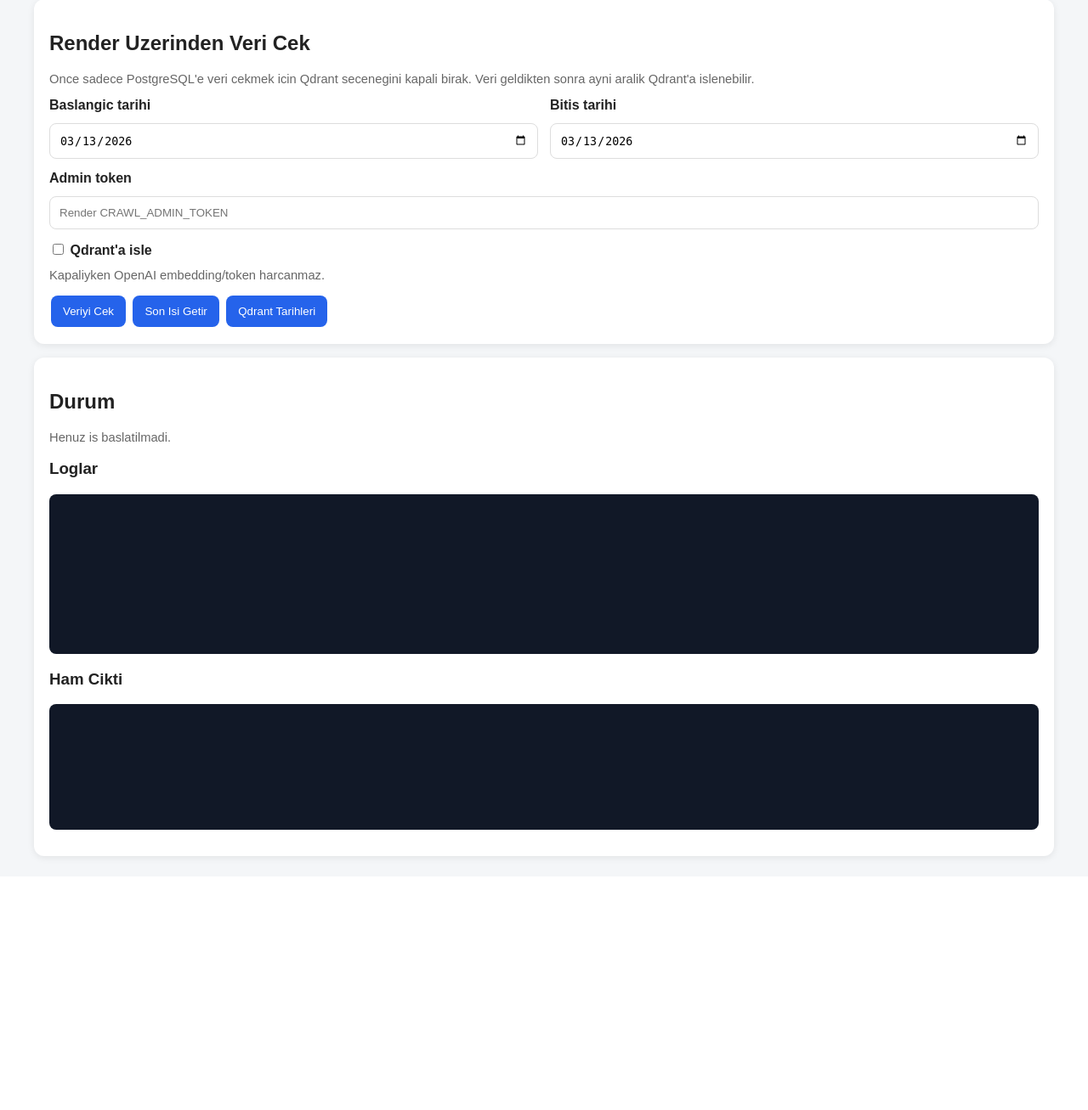
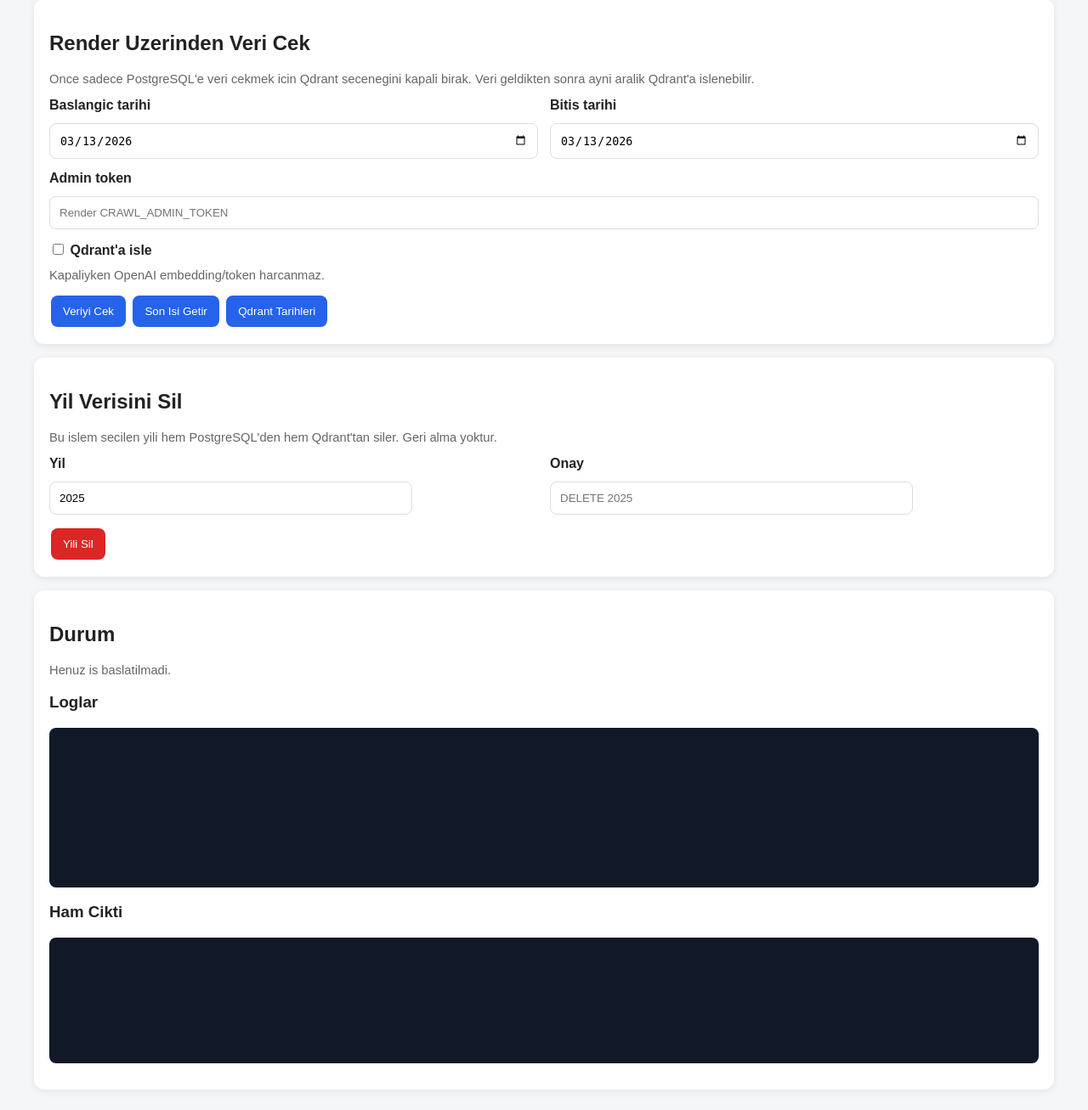
Before and after one commit to hakanozcan0717-boop/resmi-gazete-rev1, a Flask app: page /admin in a window 1280 px wide. Shown: the part 297-1604 px from the top of the page at 85% size. Before the commit the page ends 1313 px from the top, so only its background shows below. Run offline with Flask 3, Linux system fonts and the light colour scheme.

Commit message:
Add admin year delete for Postgres and Qdrant

```diff
--- a/web/app.py
+++ b/web/app.py
@@ -312,4 +312,50 @@ def create_app(db_path: str = DEFAULT_DB):
         except Exception as exc:
             return jsonify({"error": str(exc)}), 500
 
+    @app.route("/admin/delete-year", methods=["POST"])
+    def admin_delete_year():
+        if not _admin_authorized():
+            return jsonify({"error": "unauthorized"}), 401
+
+        payload = request.get_json(silent=True) or {}
+        year_raw = str(request.form.get("year") or payload.get("year") or "").strip()
+        confirm = str(request.form.get("confirm") or payload.get("confirm") or "").strip()
+
+        if not year_raw.isdigit() or len(year_raw) != 4:
+            return jsonify({"error": "year 4 haneli olmalı"}), 400
+
+        year = int(year_raw)
+        expected_confirm = f"DELETE {year}"
+        if confirm != expected_confirm:
+            return jsonify({"error": f"Onay için confirm alanına '{expected_confirm}' yazılmalı"}), 400
+
+        try:
+            job_db = GazetteDB(db_path)
+            before_count = job_db.count_items_for_year(year)
+            deleted_db = job_db.delete_items_for_year(year)
+
+            qdrant_deleted = {"deleted_date_count": 0, "deleted_point_count": 0, "deleted_dates": []}
+            try:
+                qdrant_deleted = VectorStore().delete_year(year)
+            except Exception as exc:
+                return jsonify({
+                    "status": "partial",
+                    "year": year,
+                    "postgres_before": before_count,
+                    "postgres_deleted": deleted_db,
+                    "qdrant_error": str(exc),
+                }), 500
+
+            after_count = job_db.count_items_for_year(year)
+            return jsonify({
+                "status": "completed",
+                "year": year,
+                "postgres_before": before_count,
+                "postgres_deleted": deleted_db,
+                "postgres_after": after_count,
+                "qdrant": qdrant_deleted,
+            })
+        except Exception as exc:
+            return jsonify({"error": str(exc)}), 500
+
     return app
--- a/web/templates/admin.html
+++ b/web/templates/admin.html
@@ -32,6 +32,22 @@
     <button type="button" onclick="loadLatestJob()">Son Isi Getir</button>
     <button type="button" onclick="loadQdrantDates()">Qdrant Tarihleri</button>
     <button type="button" onclick="refreshJob()" id="refreshBtn" style="display:none;">Durumu Yenile</button>
+</div>
+
+<div class="card">
+    <h2>Yil Verisini Sil</h2>
+    <p class="muted">Bu islem secilen yili hem PostgreSQL'den hem Qdrant'tan siler. Geri alma yoktur.</p>
+    <div class="form-grid">
+        <div class="form-row">
+            <label for="deleteYear">Yil</label>
+            <input id="deleteYear" type="text" value="2025">
+        </div>
+        <div class="form-row">
+            <label for="deleteConfirm">Onay</label>
+            <input id="deleteConfirm" type="text" placeholder="DELETE 2025">
+        </div>
+    </div>
+    <button type="button" onclick="deleteYearData()" style="background:#dc2626;">Yili Sil</button>
 </div>
 
 <div class="card">
@@ -195,5 +211,51 @@ async function loadQdrantDates() {
         showStatus("Qdrant tarihleri okunamadi: " + error);
     }
 }
+
+async function deleteYearData() {
+    const token = document.getElementById("token").value.trim();
+    const year = document.getElementById("deleteYear").value.trim();
+    const confirm = document.getElementById("deleteConfirm").value.trim();
+
+    if (!token || !year || !confirm) {
+        showStatus("Token, yil ve onay zorunlu.");
+        return;
+    }
+
+    if (!window.confirm(year + " yılı PostgreSQL ve Qdrant verileri silinecek. Devam edilsin mi?")) {
+        return;
+    }
+
+    showStatus("Silme islemi basladi...");
+
+    try {
+        const response = await fetch("/admin/delete-year", {
+            method: "POST",
+            headers: {
+                "Content-Type": "application/json",
+                "X-Admin-Token": token
+            },
+            body: JSON.stringify({ year: year, confirm: confirm })
+        });
+        const data = await response.json();
+        showOutput(data);
+
+        if (!response.ok) {
+            showStatus("Silme basarisiz: HTTP " + response.status + " - " + (data.error || data.qdrant_error || "hata"));
+            return;
+        }
+
+        document.getElementById("logs").textContent = [
+            "PostgreSQL once: " + data.postgres_before,
+            "PostgreSQL silinen: " + data.postgres_deleted,
+            "PostgreSQL sonra: " + data.postgres_after,
+            "Qdrant silinen tarih: " + data.qdrant.deleted_date_count,
+            "Qdrant silinen parca: " + data.qdrant.deleted_point_count
+        ].join("\n");
+        showStatus("Silme tamamlandi.");
+    } catch (error) {
+        showStatus("Silme istegi hatasi: " + error);
+    }
+}
 </script>
 {% endblock %}
```
Also changed, not shown: core/database.py (+38 -0 lines), core/vector_store.py (+33 -0 lines).
